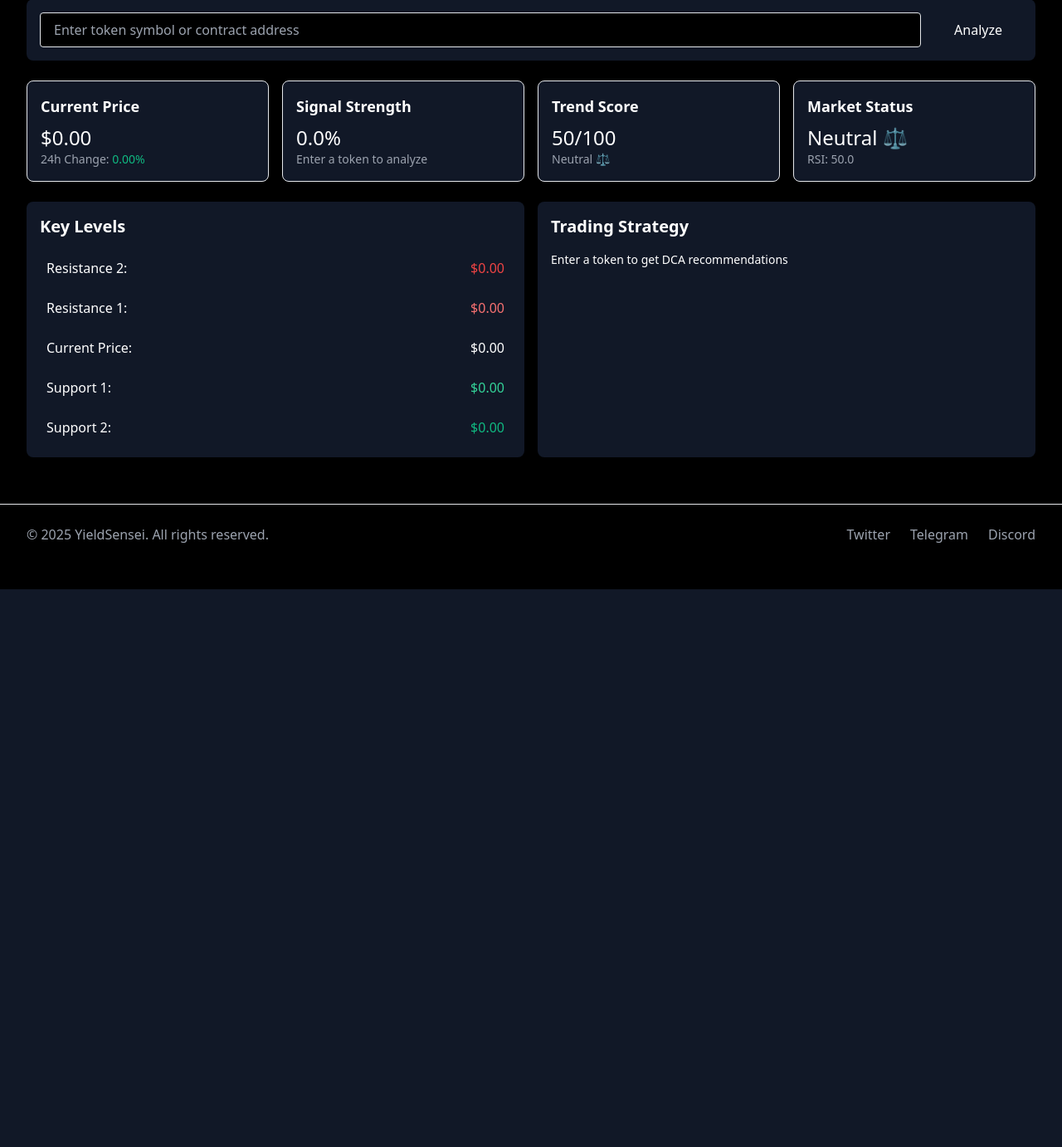
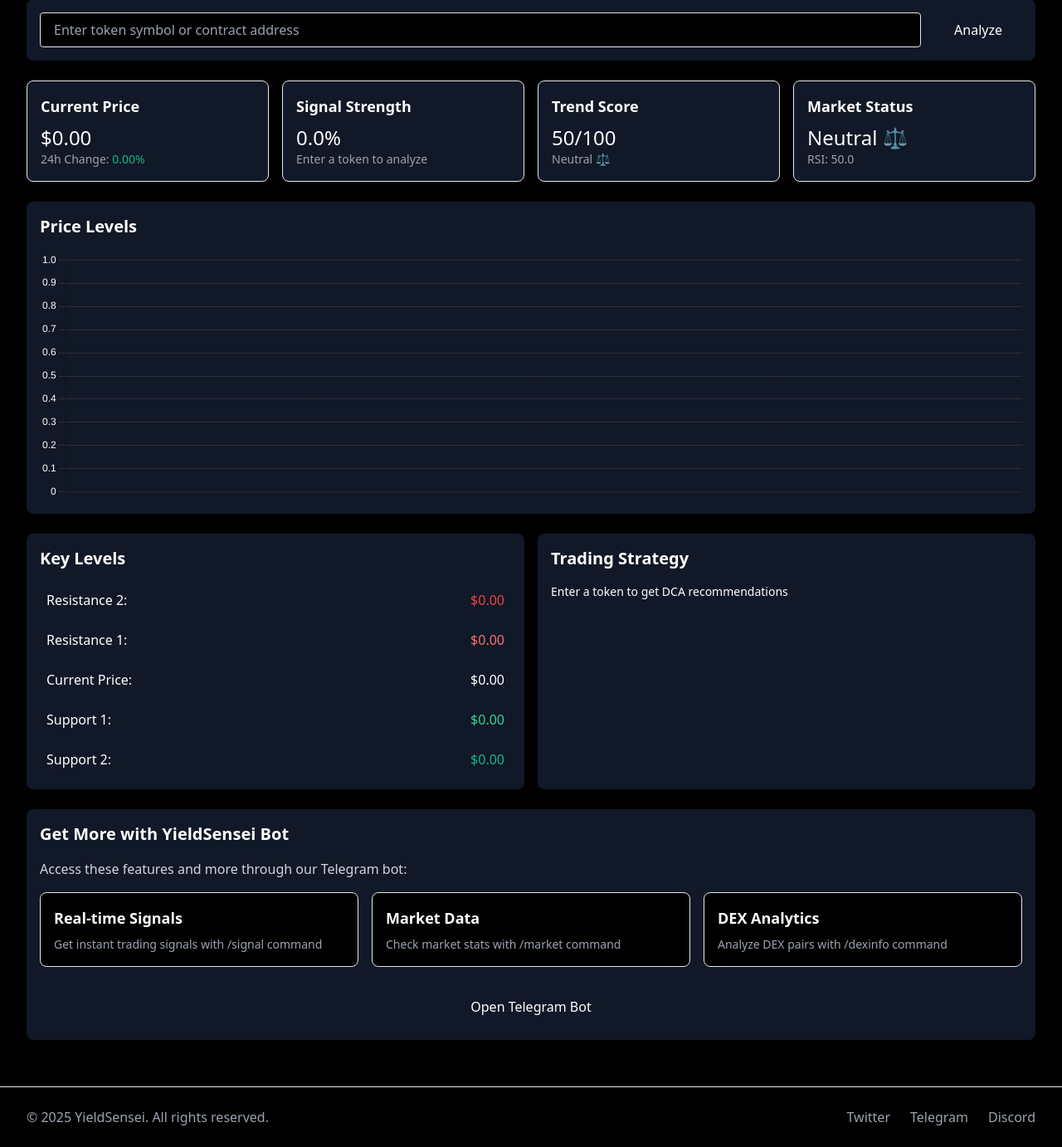
Before and after one commit to jamalfrnk/yieldsensei, a Flask app: page / in a window 1280 px wide. Shown: the part 90-1472 px from the top of the page at 83% size. Before the commit the page ends 800 px from the top, so only its background shows below. Run offline with Flask 3, Linux system fonts and the light colour scheme.

Commit message:
Agent query: I've updated the dashboard with price chart visualization and better Telegram bot integration. Could you check if the token analysis and display are working correctly?
Enhance web dashboard with interactive price chart and prominent Telegram bot integration.

Screenshot: https://storage.googleapis.com/screenshot-production-us-central1/0f677032-f030-4175-9eb7-60efa2bc732c/6da8d374-e1d8-436d-b5e0-fc12f5162d8c.jpg

```diff
--- a/app.py
+++ b/app.py
@@ -89,7 +89,8 @@ async def search():
     """Handle token search and analysis."""
     token = request.args.get('token', 'bitcoin').lower()
     try:
-        # Get market data
+        # Get market data and signal analysis
+        logger.info(f"Analyzing token: {token}")
         price_data = await get_token_price(token)
         signal_data = await get_signal_analysis(token)
 
@@ -111,11 +112,36 @@ async def search():
             'resistance_2': float(signal_data['resistance_2'].replace('$', '').replace(',', '')),
             'dca_recommendation': signal_data['dca_recommendation'],
             'chart_data': {
-                'labels': [],
-                'datasets': []
+                'labels': ['Support 2', 'Support 1', 'Current', 'Resistance 1', 'Resistance 2'],
+                'datasets': [{
+                    'label': 'Price Levels',
+                    'data': [
+                        float(signal_data['support_2'].replace('$', '').replace(',', '')),
+                        float(signal_data['support_1'].replace('$', '').replace(',', '')),
+                        float(price_data['usd']),
+                        float(signal_data['resistance_1'].replace('$', '').replace(',', '')),
+                        float(signal_data['resistance_2'].replace('$', '').replace(',', ''))
+                    ],
+                    'backgroundColor': [
+                        'rgba(34, 197, 94, 0.2)',  # Support 2 - green
+                        'rgba(34, 197, 94, 0.4)',  # Support 1 - lighter green
+                        'rgba(249, 115, 22, 0.6)', # Current - orange
+                        'rgba(239, 68, 68, 0.4)',  # Resistance 1 - lighter red
+                        'rgba(239, 68, 68, 0.2)'   # Resistance 2 - red
+                    ],
+                    'borderColor': [
+                        'rgb(34, 197, 94)',
+                        'rgb(34, 197, 94)',
+                        'rgb(249, 115, 22)',
+                        'rgb(239, 68, 68)',
+                        'rgb(239, 68, 68)'
+                    ],
+                    'borderWidth': 1
+                }]
             }
         }
 
+        logger.info(f"Successfully analyzed token: {token}")
         return render_template('dashboard.html', **template_data)
     except Exception as e:
         logger.error(f"Error processing search request: {str(e)}")
--- a/templates/dashboard.html
+++ b/templates/dashboard.html
@@ -46,7 +46,15 @@
         </div>
     </div>
 
-    <!-- Support/Resistance Levels -->
+    <!-- Price Chart -->
+    <div class="bg-gray-900 rounded-lg p-4">
+        <h2 class="text-xl font-bold text-orange-500 mb-4">Price Levels</h2>
+        <div class="relative" style="height: 300px;">
+            <canvas id="priceChart"></canvas>
+        </div>
+    </div>
+
+    <!-- Support/Resistance Levels and DCA Recommendations -->
     <div class="grid grid-cols-1 md:grid-cols-2 gap-4">
         <div class="bg-gray-900 rounded-lg p-4">
             <h2 class="text-xl font-bold text-orange-500 mb-4">Key Levels</h2>
@@ -82,5 +90,71 @@
             </div>
         </div>
     </div>
+
+    <!-- Telegram Bot Integration -->
+    <div class="bg-gray-900 rounded-lg p-4 mt-6">
+        <h2 class="text-xl font-bold text-orange-500 mb-4">Get More with YieldSensei Bot</h2>
+        <p class="text-gray-300 mb-4">Access these features and more through our Telegram bot:</p>
+        <div class="grid grid-cols-1 md:grid-cols-2 lg:grid-cols-3 gap-4">
+            <div class="p-4 bg-black rounded-lg border border-orange-500">
+                <h3 class="text-lg font-semibold text-orange-500 mb-2">Real-time Signals</h3>
+                <p class="text-sm text-gray-400">Get instant trading signals with /signal command</p>
+            </div>
+            <div class="p-4 bg-black rounded-lg border border-orange-500">
+                <h3 class="text-lg font-semibold text-orange-500 mb-2">Market Data</h3>
+                <p class="text-sm text-gray-400">Check market stats with /market command</p>
+            </div>
+            <div class="p-4 bg-black rounded-lg border border-orange-500">
+                <h3 class="text-lg font-semibold text-orange-500 mb-2">DEX Analytics</h3>
+                <p class="text-sm text-gray-400">Analyze DEX pairs with /dexinfo command</p>
+            </div>
+        </div>
+        <div class="mt-6 text-center">
+            <a href="https://t.me/yieldsensei_bot" target="_blank"
+               class="inline-block bg-orange-500 text-white px-8 py-3 rounded-lg hover:bg-orange-600 transition-colors duration-200">
+                Open Telegram Bot
+            </a>
+        </div>
+    </div>
 </div>
+
+<script>
+document.addEventListener('DOMContentLoaded', function() {
+    const ctx = document.getElementById('priceChart').getContext('2d');
+    const chartData = {{ chart_data|tojson }};
+
+    new Chart(ctx, {
+        type: 'bar',
+        data: chartData,
+        options: {
+            responsive: true,
+            maintainAspectRatio: false,
+            scales: {
+                y: {
+                    beginAtZero: false,
+                    grid: {
+                        color: 'rgba(255, 255, 255, 0.1)'
+                    },
+                    ticks: {
+                        color: '#ffffff'
+                    }
+                },
+                x: {
+                    grid: {
+                        color: 'rgba(255, 255, 255, 0.1)'
+                    },
+                    ticks: {
+                        color: '#ffffff'
+                    }
+                }
+            },
+            plugins: {
+                legend: {
+                    display: false
+                }
+            }
+        }
+    });
+});
+</script>
 {% endblock %}
```
